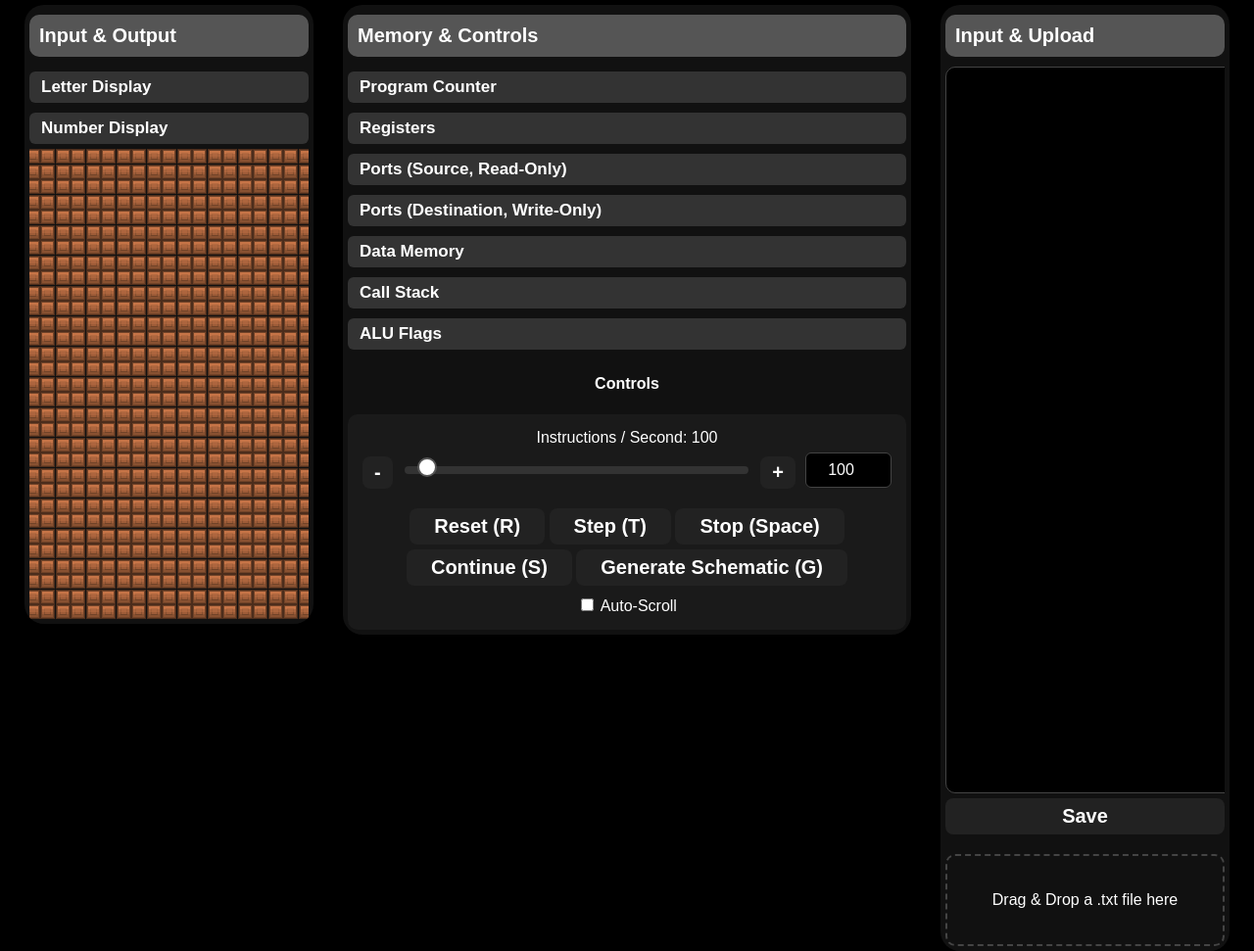
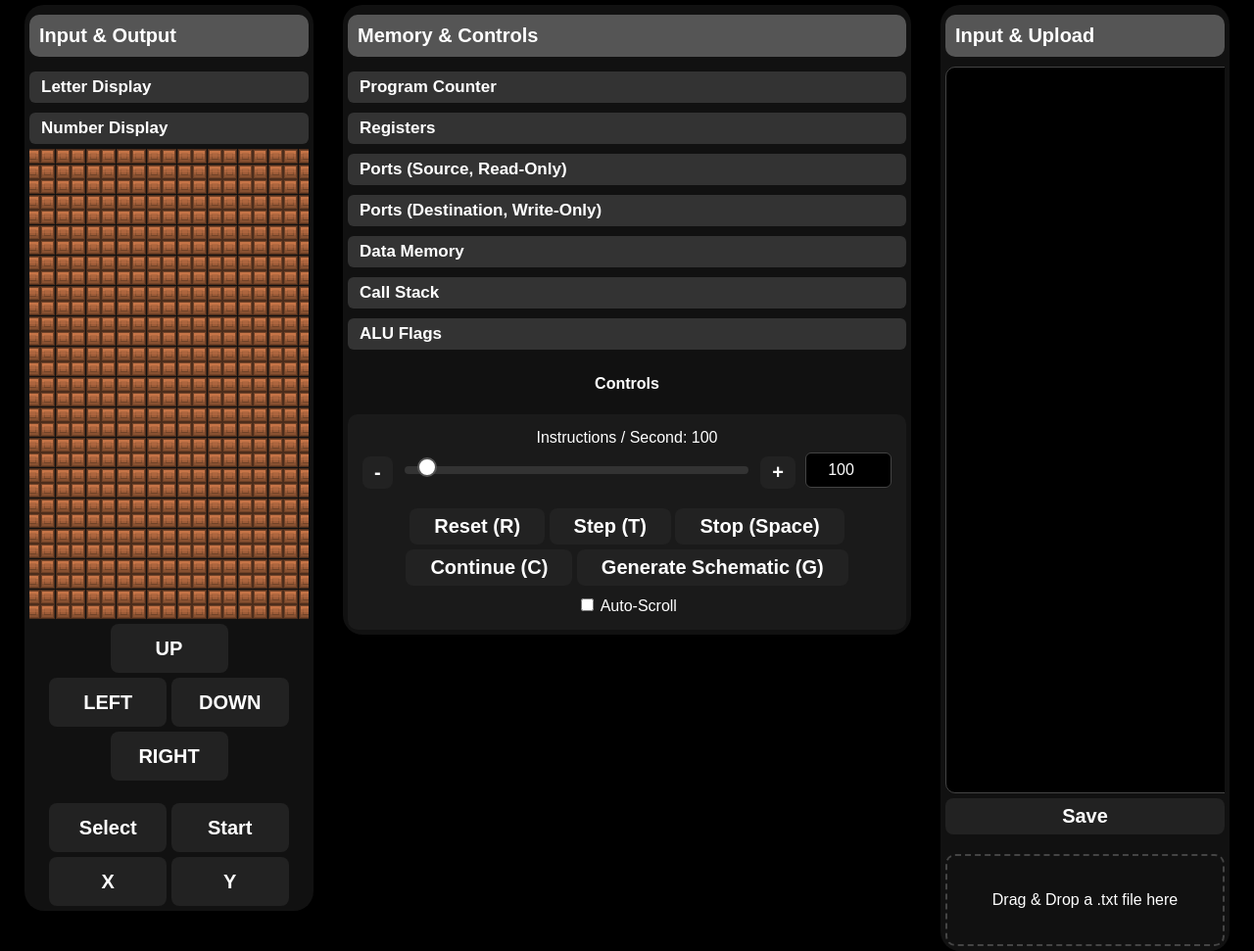
Before and after one commit to IceWizard7/frostbyte-cpu, a Flask app: page / in a window 1280 px wide. Shown: the whole page at 98% size. Run offline with Flask 3, Linux system fonts and the light colour scheme; some libraries are stand-ins or nearby versions.

Commit message:
Added I/O Controller

```diff
--- a/app.py
+++ b/app.py
@@ -286,11 +286,12 @@ class Simulator:
 
         match bin_address:
             case '000':
-                value = (8 * '0' + self.controller['X'] + self.controller['Y'] +
-                         self.controller['SELECT'] + self.controller['START'] +
-                         self.controller['LEFT'] + self.controller['DOWN'] +
-                         self.controller['RIGHT'] + self.controller['UP'])
-                self.update_controller()
+                value = (8 * '0' + str(self.controller['X']) + str(self.controller['Y']) +
+                         str(self.controller['SELECT']) + str(self.controller['START']) +
+                         str(self.controller['LEFT']) + str(self.controller['DOWN']) +
+                         str(self.controller['RIGHT']) + str(self.controller['UP']))
+
+                self.controller = {'UP': 0, 'RIGHT': 0, 'DOWN': 0, 'LEFT': 0, 'START': 0, 'SELECT': 0, 'Y': 0, 'X': 0}
                 # Bit 1 (LSB): D-Pad Up
                 # Bit 2: D-Pad Right
                 # Bit 3: D-Pad Down
@@ -304,9 +305,6 @@ class Simulator:
 
         self.REGISTERS[bin_reg_address] = value
 
-    def update_controller(self):
-        self.controller = {'UP': 0, 'RIGHT': 0, 'DOWN': 0, 'LEFT': 0, 'START': 0, 'SELECT': 0, 'Y': 0, 'X': 0}
-        # TODO: get controller input from front-end
 
     def port_store(self, address, bin_value):
         bin_address = self.int_to_bin(int(address))[13:16]
@@ -495,6 +493,19 @@ def handle_request_update():
     simulator.return_info(emit=True)
 
 
+@socketio.on('controller_update')
+def handle_controller_update(data):
+    controller_data = data.get('controller')
+    # print(f'frontend: {controller_data} sent this.')
+    simulator.controller = {'UP': controller_data['UP'], 'RIGHT': controller_data['RIGHT'],
+                            'DOWN': controller_data['DOWN'], 'LEFT': controller_data['LEFT'],
+                            'START': (controller_data['START'] or simulator.controller['START']),
+                            'SELECT': (controller_data['SELECT'] or simulator.controller['SELECT']),
+                            'Y': (controller_data['Y'] or simulator.controller['Y']),
+                            'X': (controller_data['X'] or simulator.controller['X'])}
+    # print(f'backend: {simulator.controller} updated this.')
+
+
 @app.route('/save', methods=['POST'])
 def save_via_fetch():
     code_input = request.form.get('codeInput', '').replace('\r\n', '\n').rstrip()
--- a/static/script.js
+++ b/static/script.js
@@ -264,6 +264,10 @@ autoScrollCheckbox.addEventListener('change', () => {
     localStorage.setItem(AUTO_SCROLL_KEY, enabled.toString());
 });
 
+// Controller Input Handling
+const keysPressed = new Set();
+
+// Keyboard binds
 document.addEventListener('keydown', (event) => {
     const activeElement = document.activeElement;
     const isTyping = activeElement.tagName === 'INPUT' || activeElement.tagName === 'TEXTAREA';
@@ -272,12 +276,23 @@ document.addEventListener('keydown', (event) => {
     const key = event.key.toLowerCase();
 
     switch (key) {
+        case 'w':
+        case 'a':
+        case 's':
+        case 'd':
+            if (!keysPressed.has(key)) { // Only trigger on first press
+                keysPressed.add(key);
+                updateVisualButton(key, true);
+            }
+            event.preventDefault(); // prevent scrolling
+            break;
+
         case 'r':
             socket.emit('reset_simulation');
             visuallyPress('reset-btn');
             break;
 
-        case 's':
+        case 'c':
             socket.emit('continue_simulation');
             visuallyPress('continue-btn');
             break;
@@ -294,20 +309,34 @@ document.addEventListener('keydown', (event) => {
             break;
 
         case 'g':
-            socket.emit('generate_schematic', (response) => {
+            socket.emit('generate_schematic', () => {
                 const status = document.getElementById('gen-schem-status');
                 if (status) {
                     status.textContent = 'Generated Schematic successfully!';
-                    setTimeout(() => {
-                        status.textContent = '';
-                    }, 750);
+                    setTimeout(() => status.textContent = '', 750);
                 }
             });
             visuallyPress('gen-schem-btn');
             break;
-
     }
 });
+
+document.addEventListener('keyup', (event) => {
+    const key = event.key.toLowerCase();
+    if (['w', 'a', 's', 'd'].includes(key)) {
+        keysPressed.delete(key);
+        updateVisualButton(key, false);
+    }
+});
+
+function updateVisualButton(key, pressed) {
+    const keyMap = { w: 'btn-up', a: 'btn-left', s: 'btn-down', d: 'btn-right' };
+    const btn = document.getElementById(keyMap[key]);
+    if (btn) {
+        btn.classList.toggle('pressed', pressed);
+        sendControllerUpdate();
+    }
+}
 
 // Visual feedback for buttons
 function visuallyPress(buttonId) {
@@ -373,3 +402,51 @@ function saveText() {
 
     socket.emit('request_update');
 }
+
+document.querySelectorAll('button').forEach(btn => {
+    btn.addEventListener('mousedown', () => {
+        btn.classList.add('pressed');
+        sendControllerUpdate();
+    });
+    btn.addEventListener('mouseup', () => {
+        btn.classList.remove('pressed');
+        sendControllerUpdate();
+    });
+    btn.addEventListener('mouseleave', () => {
+        btn.classList.remove('pressed');
+        sendControllerUpdate();
+    });
+    btn.addEventListener('touchstart', (e) => {
+        e.preventDefault();
+        btn.classList.add('pressed');
+        sendControllerUpdate();
+    });
+    btn.addEventListener('touchend', (e) => {
+        e.preventDefault();
+        btn.classList.remove('pressed');
+        sendControllerUpdate();
+    });
+});
+
+function getControllerData() {
+    return {
+        UP:     isButtonPressed('btn-up'),
+        RIGHT:  isButtonPressed('btn-right'),
+        DOWN:   isButtonPressed('btn-down'),
+        LEFT:   isButtonPressed('btn-left'),
+        START:  isButtonPressed('btn-start'),
+        SELECT: isButtonPressed('btn-select'),
+        Y:      isButtonPressed('btn-y'),
+        X:      isButtonPressed('btn-x')
+    };
+}
+
+function isButtonPressed(id) {
+    const btn = document.getElementById(id);
+    return btn && btn.classList.contains('pressed') ? 1 : 0;
+}
+
+function sendControllerUpdate() {
+    const controllerData = getControllerData();
+    socket.emit('controller_update', { controller: controllerData });
+}
--- a/static/style.css
+++ b/static/style.css
@@ -41,6 +41,7 @@ textarea {
     border-radius: 10px;
     padding: 10px;
 }
+
 button {
     background: #222;
     color: white;
@@ -51,8 +52,8 @@ button {
     cursor: pointer;
     font-size: 20px;
     font-weight: bold;
+    /*line-height: 30px; Centers text vertically */
 }
-
 
 input[type="file"] {
     color: white;
@@ -267,13 +268,26 @@ input[type="range"]::-moz-range-thumb {
     border-left: 4px solid #0ff;
 }
 
-
+#btn-up.pressed,
+#btn-down.pressed,
+#btn-left.pressed,
+#btn-right.pressed,
+#btn-select.pressed,
+#btn-start.pressed,
+#btn-x.pressed,
+#btn-y.pressed,
 #reset-btn.pressed,
 #continue-btn.pressed,
 #step-btn.pressed,
 #stop-btn.pressed,
+#save-btn.pressed,
 #gen-schem-btn.pressed {
     transform: scale(0.95);
     filter: brightness(0.9);
     transition: transform 0.1s, filter 0.1s;
 }
+
+.controls-layout button {
+    width: 120px;
+    height: 50px;
+}
--- a/templates/index.html
+++ b/templates/index.html
@@ -35,7 +35,32 @@
                     </div>
                 </div>
             </div>
+            <div class="controls-layout">
+                <!-- Movement (WASD style) -->
+                <div class="move-controls">
+                    <div class="row up-row">
+                        <button id="btn-up">UP</button>
+                    </div>
+                    <div class="row middle-row">
+                        <button id="btn-left">LEFT</button>
+                        <button id="btn-down">DOWN</button>
+                        <button id="btn-right">RIGHT</button>
+                    </div>
+                </div>
+
+                <br>
+
+                <!-- Action buttons -->
+                <div>
+                    <button id="btn-select">Select</button>
+                    <button id="btn-start">Start</button>
+                    <button id="btn-x">X</button>
+                    <button id="btn-y">Y</button>
+                </div>
+            </div>
         </div>
+
+
 
     <div class="box" style="flex: 2;">
         <button class="collapsible active">Memory & Controls</button>
@@ -119,7 +144,7 @@
                 <button id="reset-btn">Reset (R)</button>
                 <button id="step-btn">Step (T)</button>
                 <button id="stop-btn">Stop (Space)</button>
-                <button id="continue-btn">Continue (S)</button>
+                <button id="continue-btn">Continue (C)</button>
                 <button id="gen-schem-btn">Generate Schematic (G)</button>
                 <div id="gen-schem-status" style="margin-top: 10px; color: limegreen;"></div>
                 <input type="checkbox" name="auto-scroll" id="auto-scroll-toggle" value="no">
@@ -140,7 +165,7 @@
                 -->
 
                 <textarea spellcheck="false" id="codeInput" rows="30" style="width: 100%; font-size: 20px;">{{ saved_text }}</textarea>
-                <button onclick="saveText()">Save</button>
+                <button onclick="saveText()" id="save-btn">Save</button>
                 <div id="save-status" style="margin-top: 10px; color: limegreen;"></div>
 
                 <div id="code-viewer">
```
Also changed, not shown: todos.txt (+4 -3 lines).
